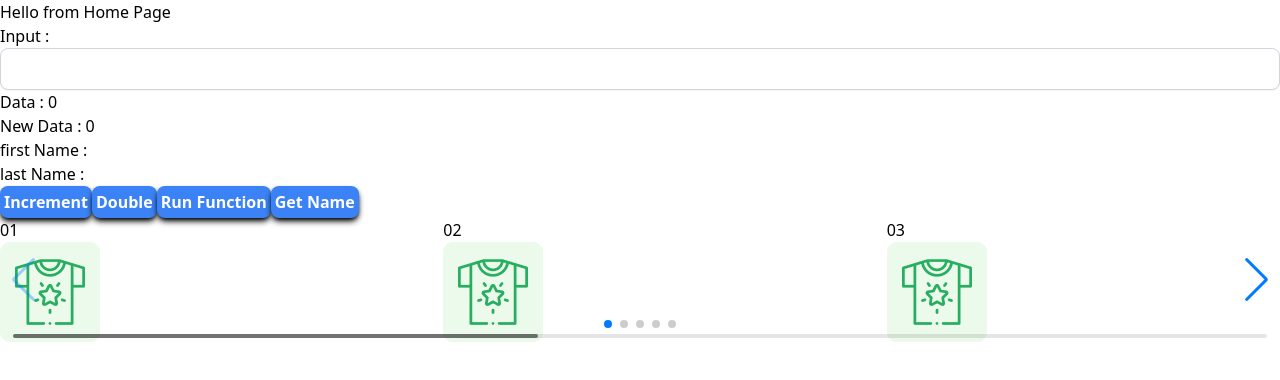
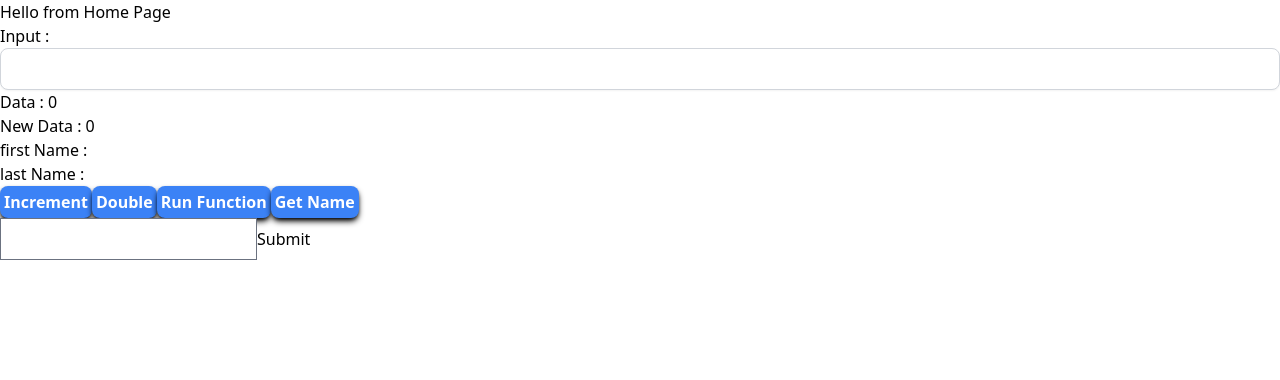
Before and after one commit to mintumia/allbusinessmintu, a Vue app: page / in a window 1280 px wide. Shown: the top 380 px of the page. Built offline with nearby package versions, Linux system fonts and the light colour scheme.

Commit message:
Form validate Vee Validate Plugin Added

```diff
--- a/package.json
+++ b/package.json
@@ -13,6 +13,7 @@
     "chart.js": "^4.4.0",
     "pinia": "^2.1.6",
     "swiper": "^10.3.1",
+    "vee-validate": "^4.11.8",
     "vue": "^3.3.4",
     "vue-axios": "^3.5.2",
     "vue-chartjs": "^5.2.0",
--- /dev/null
+++ b/src/components/FormValidate.vue
@@ -0,0 +1,24 @@
+<script setup>
+import { Field, Form } from 'vee-validate';
+
+// Validation, or use `yup` or `zod`
+function required(value) {
+  return value ? true : 'This field is required';
+}
+
+// Submit handler
+function onSubmit(values) {
+  // Submit to API
+  console.log(values);
+}
+</script>
+
+<template>
+  <Form v-slot="{ errors }" @submit="onSubmit">
+    <Field name="field" :rules="required" />
+
+    <span class="text-red-500">{{ errors.field }}</span>
+
+    <button>Submit</button>
+  </Form>
+</template>
--- a/src/views/HomeView.vue
+++ b/src/views/HomeView.vue
@@ -5,6 +5,7 @@ import {useCounterStore} from "@/stores/counter";
 import {useCommonStore} from "@/stores/common";
 import SimpleChart from "@/components/simpleChart.vue";
 import SimpleSlideTest from "@/components/simpleSlideTest.vue";
+import FormValidate from "@/components/FormValidate.vue";
 
 
 const nameStore = useCommonStore();
@@ -41,6 +42,6 @@ const run = () => {
     <button class="btn-blue" @click="run">Run Function</button>
     <button class="btn-blue" @click="nameStore.setFromNet()">Get Name</button>
 
-<simple-slide-test/>
+<form-validate/>
   </main>
 </template>
```
Also changed, not shown: 1 other file (tests, documents, lock files or other folders).
